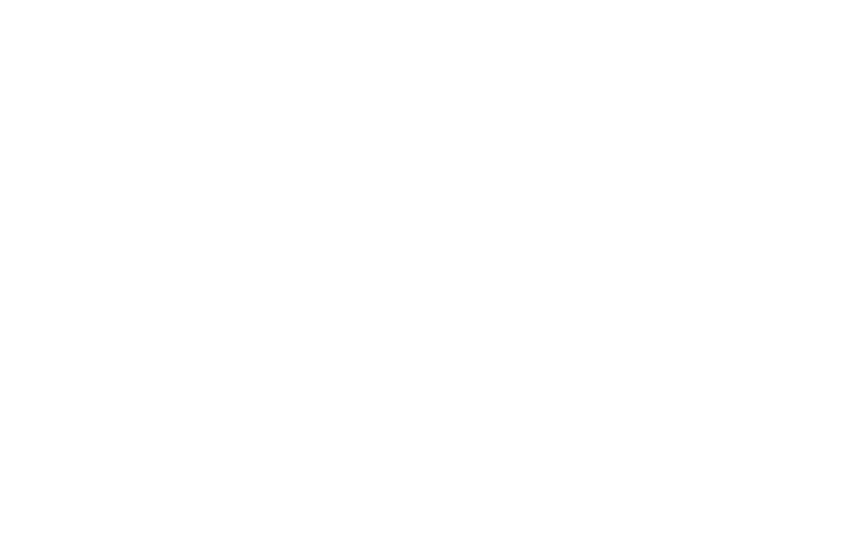
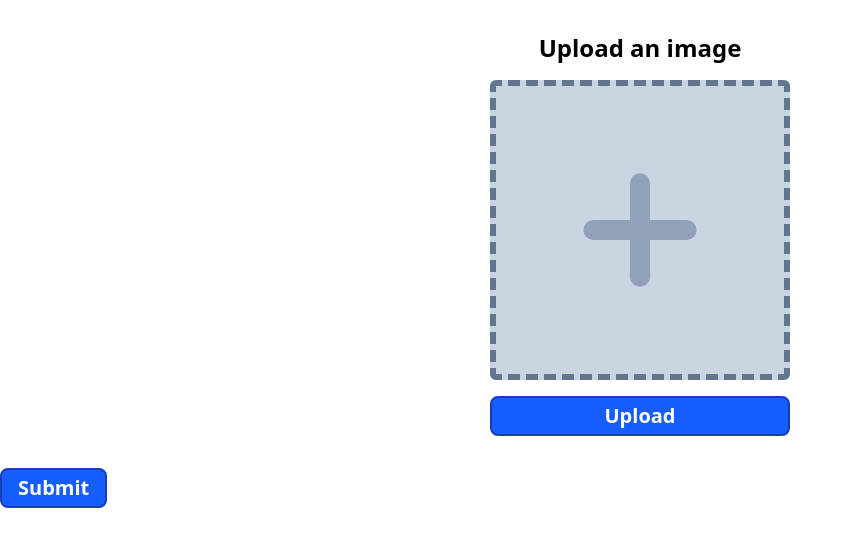
Before and after one commit to pufex/image-upload-frontend, a React app: page / in a window 1280 px wide. Shown: the top 546 px of the page, without its empty margins (0-853 px from the left). Built offline with nearby package versions, Linux system fonts and the light colour scheme; the HTML template or start-up script is replaced by a standard one.

Commit message:
Created skeleton for converting file into base64

```diff
--- a/src/App.tsx
+++ b/src/App.tsx
@@ -1,6 +1,50 @@
+import { FormProvider, useForm } from "react-hook-form"
+import ImageInput from "./components/ImageInput"
+import { zodResolver } from "@hookform/resolvers/zod"
+import { photoUploadSchema } from "./schemas/photoUploadSchema"
+import {z} from "zod"
+import Button from "./components/Button"
+
+type PhotoFormFields = z.infer<typeof photoUploadSchema>
+
 function App() {
 
-  return <></>
+  const methods = useForm<PhotoFormFields>({
+    resolver: zodResolver(photoUploadSchema)
+  })
+
+  const {formState: {errors}, handleSubmit} = methods
+
+  const onSubmit = (data: PhotoFormFields) => {
+
+    const handleImageSubmission = async (chunksArray: string[], chunksSize: number) => {
+    }
+
+    const fileReader = new FileReader()
+    if(data.photo instanceof FileList){
+      fileReader.readAsDataURL(data.photo[0])
+      fileReader.addEventListener("load", () => {
+        const {result} = fileReader
+        if(typeof result === "string"){
+          const length = result.length
+          const chunkSize = Math.ceil(length / 200000)
+          const chunksArray: string[] = []
+          for(let i = 0; i < chunkSize; i++){
+            chunksArray.push(result.slice(i * chunkSize, (i + 1) * chunkSize))
+          }
+        }
+      })
+    }
+  }
+
+  return <FormProvider {...methods}>
+    <form onSubmit={handleSubmit(onSubmit)}>
+      <ImageInput name="photo" />
+      <Button type="submit">
+        Submit
+      </Button>
+    </form>
+  </FormProvider>
 }
 
 export default App
```
